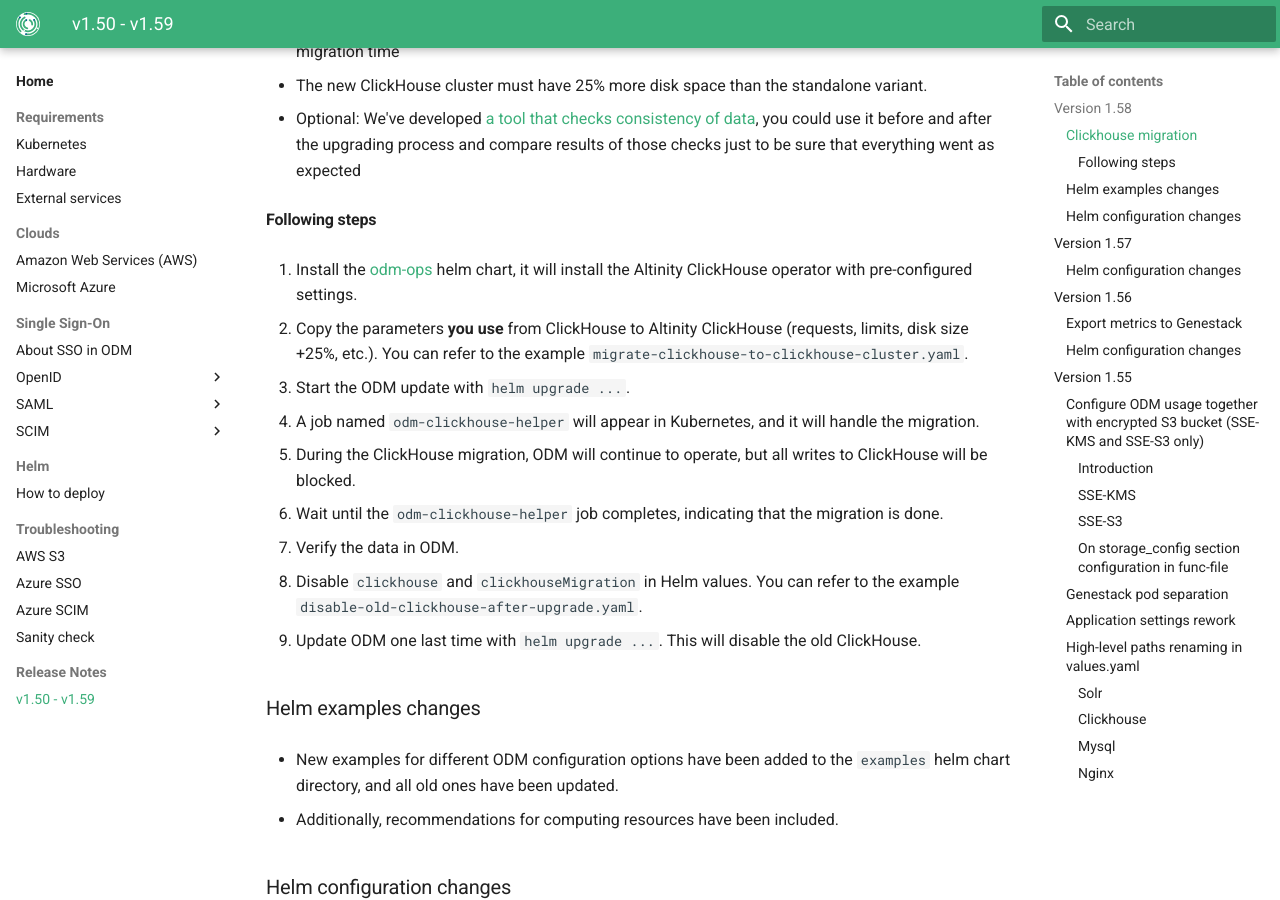
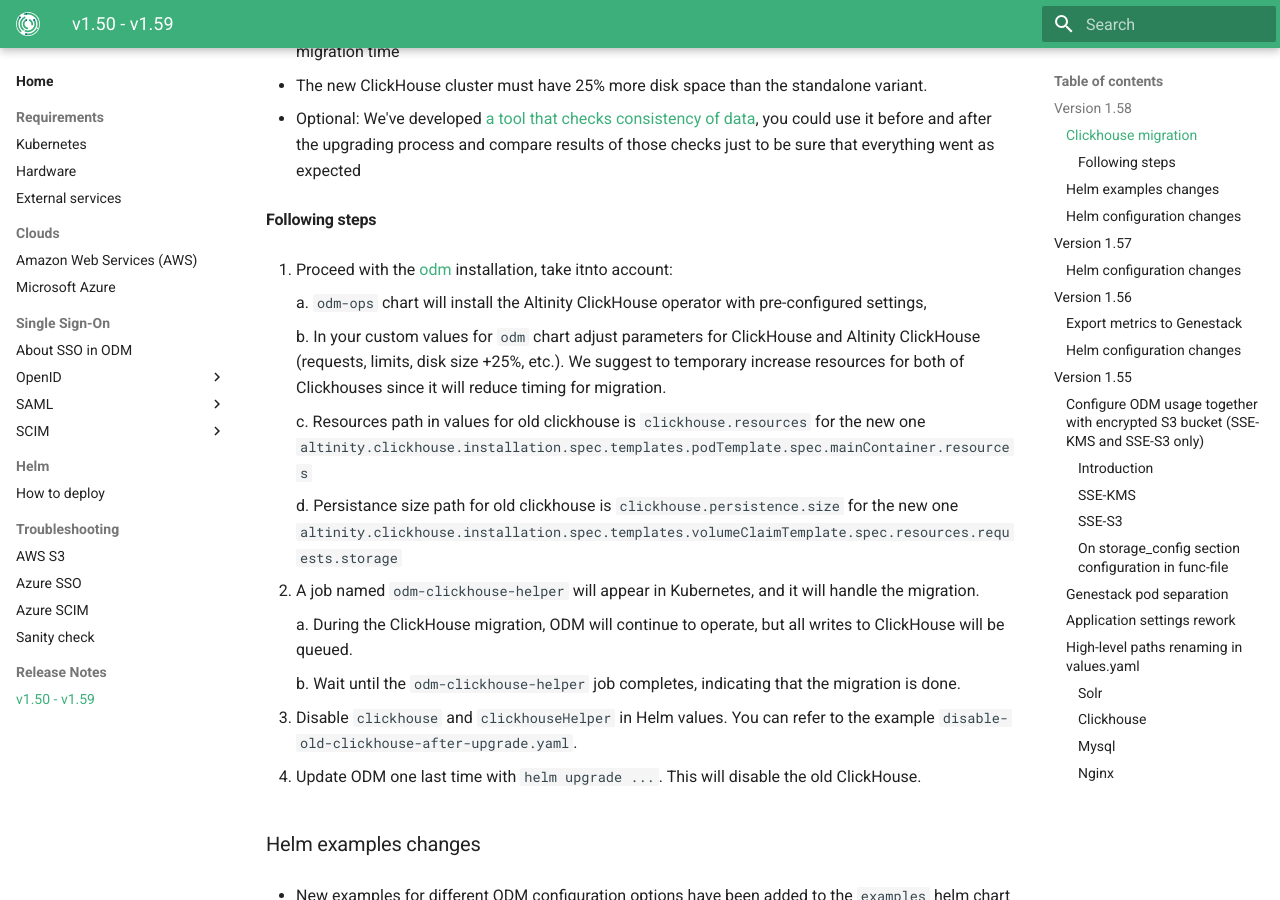
Before and after one commit to genestack/admin-docs, an MkDocs documentation site: the page built from docs/home/release-notes/v1.50-v1.59.md, in a window 1280 px wide and 900 px high, scrolled down 757 px. Built offline with MkDocs 1.6.1 and Material for MkDocs 9.7.7, drawn with Linux system fonts in a browser that asks for light colours; the version menu is left out.

Commit message:
[ODM-11788] Update doc

```diff
--- a/docs/home/release-notes/v1.50-v1.59.md
+++ b/docs/home/release-notes/v1.50-v1.59.md
@@ -26,23 +26,25 @@
 
 #### Following steps
 
-  1. Install the [odm-ops](../helm/how-to-deploy.md#deployment-process) helm chart, it will install the Altinity ClickHouse operator with pre-configured settings.
+  1. Proceed with the [odm](../helm/how-to-deploy.md#deployment-process) installation, take itnto account:
 
-  2. Copy the parameters **you use** from ClickHouse to Altinity ClickHouse (requests, limits, disk size +25%, etc.). You can refer to the example `migrate-clickhouse-to-clickhouse-cluster.yaml`.
+     a. `odm-ops` chart will install the Altinity ClickHouse operator with pre-configured settings,
 
-  3. Start the ODM update with `helm upgrade ...`.
+     b. In your custom values for `odm` chart adjust parameters for ClickHouse and Altinity ClickHouse (requests, limits, disk size +25%, etc.). We suggest to temporary increase resources for both of Clickhouses since it will reduce timing for migration.
 
-  4. A job named `odm-clickhouse-helper` will appear in Kubernetes, and it will handle the migration.
+     c. Resources path in values for old clickhouse is `clickhouse.resources` for the new one `altinity.clickhouse.installation.spec.templates.podTemplate.spec.mainContainer.resources`
 
-  5. During the ClickHouse migration, ODM will continue to operate, but all writes to ClickHouse will be blocked.
+     d. Persistance size path for old clickhouse is `clickhouse.persistence.size` for the new one `altinity.clickhouse.installation.spec.templates.volumeClaimTemplate.spec.resources.requests.storage`
 
-  6. Wait until the `odm-clickhouse-helper` job completes, indicating that the migration is done.
+  2. A job named `odm-clickhouse-helper` will appear in Kubernetes, and it will handle the migration.
 
-  7. Verify the data in ODM.
+     a. During the ClickHouse migration, ODM will continue to operate, but all writes to ClickHouse will be queued.
 
-  8. Disable `clickhouse` and `clickhouseMigration` in Helm values. You can refer to the example `disable-old-clickhouse-after-upgrade.yaml`.
+     b. Wait until the `odm-clickhouse-helper` job completes, indicating that the migration is done.
 
-  9. Update ODM one last time with `helm upgrade ...`. This will disable the old ClickHouse.
+  3. Disable `clickhouse` and `clickhouseHelper` in Helm values. You can refer to the example `disable-old-clickhouse-after-upgrade.yaml`.
+
+  4. Update ODM one last time with `helm upgrade ...`. This will disable the old ClickHouse.
 
 ### Helm examples changes
 
```
